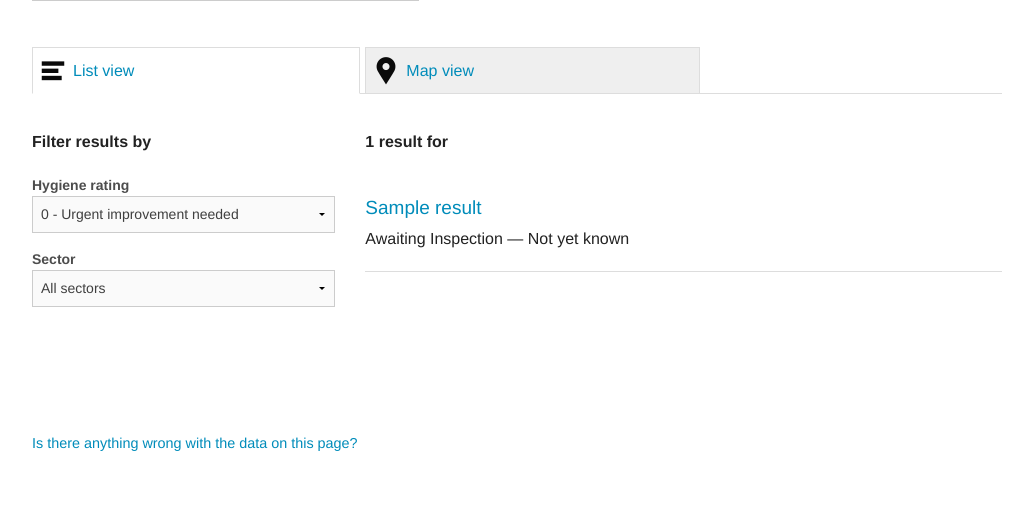
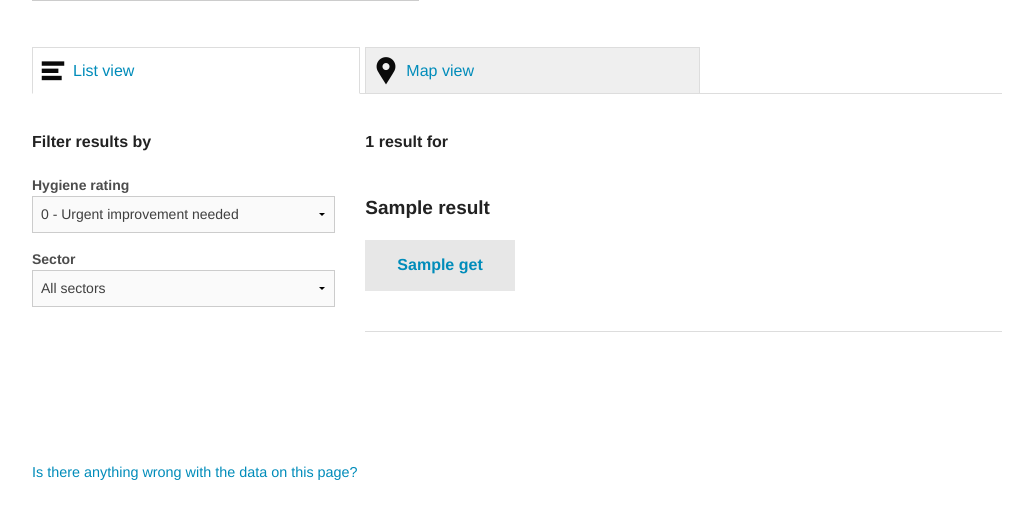
Before and after one commit to openregister/food-ratings-demo, a Flask app: template food_ratings/templates/results.html in a window 1280 px wide. Shown: the part 270-800 px from the top of the page, without its empty margins (123-1156 px from the left). Run offline with Flask 2, Linux system fonts and the light colour scheme; the template is opened without the code that fills it: values that come from a table or form of the project are taken from there, most other values are stand-ins (such as "Sample title", 1, 10 or a date in 2020); grey boxes labelled with a size stand in for pictures from a placeholder-image service; parts of the project's set-up code (start-up, migrations or seed data) failed here and were passed over; some libraries are stand-ins or nearby versions.

Commit message:
Rating results tweaks

```diff
--- a/food_ratings/factory.py
+++ b/food_ratings/factory.py
@@ -64,19 +64,17 @@ def register_filters(app):
         return ", ".join(address_lines)
 
 
-    def format_inspection(s):
-        ratings_map = {"0": "Urgent improvement needed", "1": "Major improvement needed", "2": "Improvement needed", "3": "Generally satisfactory", "4": "Good", "5": "Very good"}
-
-        if s.get('last_inspection'):
-            rating_value = s['last_inspection']['food_premises_rating_value']
-        elif s.get('food_premises_rating_value'):
-            rating_value = s['food_premises_rating_value']
-        elif s.get('food-premises-rating-value'):
-            rating_value = s['food-premises-rating-value']
-        else:
-            rating_value = "Awaiting Inspection"
-
-        return "%s — %s" % (rating_value, ratings_map.get(rating_value, "Not yet known"))
+    def format_rating(rating):
+        ratings_map = {
+            "0": "— Urgent improvement needed",
+            "1": "— Major improvement needed",
+            "2": "— Improvement needed",
+            "3": "— Generally satisfactory",
+            "4": "— Good",
+            "5": "— Very good"
+        }
+        value = rating.get('food-premises-rating-value', 'Unknown')
+        return "<strong>%s</strong> %s" % (value, ratings_map.get(value, ''))
 
     def format_curie(s):
         return s.split(":")[1]
@@ -93,7 +91,7 @@ def register_filters(app):
             return ''
 
     app.jinja_env.filters['format_address'] = format_address
-    app.jinja_env.filters['format_inspection'] = format_inspection
+    app.jinja_env.filters['format_rating'] = format_rating
     app.jinja_env.filters['format_curie'] = format_curie
     app.jinja_env.filters['format_reply'] = format_reply
     app.jinja_env.filters['format_date'] = format_date
--- a/food_ratings/static/stylesheets/main.css
+++ b/food_ratings/static/stylesheets/main.css
@@ -101,6 +101,19 @@ footer p {
   margin-top: 1.25rem;
   margin-bottom: 0.5rem;
 }
+
+#history {
+  padding-left: 0;
+}
+
+#history > dl > dd {
+  border-bottom: 1em solid #fff;
+}
+
+#history > dl > dd > a {
+  color: #008CBA !important;
+}
+
 
 ul.accordion {
   margin: 0;
@@ -214,6 +227,11 @@ hr {
   margin-right: 15px;
 }
 
+.result-list a.button.secondary {
+  color: #008CBA !important;
+}
+
+
 .search {
   margin-top: 25px;
   margin-bottom: 30px;
@@ -255,7 +273,8 @@ hr {
   font-weight: normal;
 }
 
-.food-hygiene-rating {
+.food-hygiene-rating,
+.food-hygiene-rating strong {
   font-weight: normal;
 }
 
--- a/food_ratings/templates/results.html
+++ b/food_ratings/templates/results.html
@@ -90,13 +90,11 @@
                 <ul class="result-list">
                   {% for result in results %}
                     <li>
-                      <h2 class="heading-small">
-                        {% if result.rating %}<a href="/rating/{{result.rating['food-premises-rating']}}" class="business">{{result.name}}</a>
-                        {% else %}{{result.name}}{% endif %}
-                      </h2>
-                      <div>{{ result.address | format_address }}<div>
-                      <div>{{ result.rating | format_inspection }}</div>
-                      <p></p>
+                      <h2 class="heading-small">{{ result.name }}</h2>
+                      <p>{{ result.address | format_address }}<p>
+                      {% if result.rating %}
+                      <p><a class="button secondary" href="/rating/{{result.rating['food-premises-rating']}}" class="business">{{ result.rating | format_rating | safe }}</a></p>
+                      {% endif %}
                     </li>
                   {% endfor %}
                 </ul>
```
Also changed, not shown: food_ratings/templates/rating.html (+4 -4 lines).
